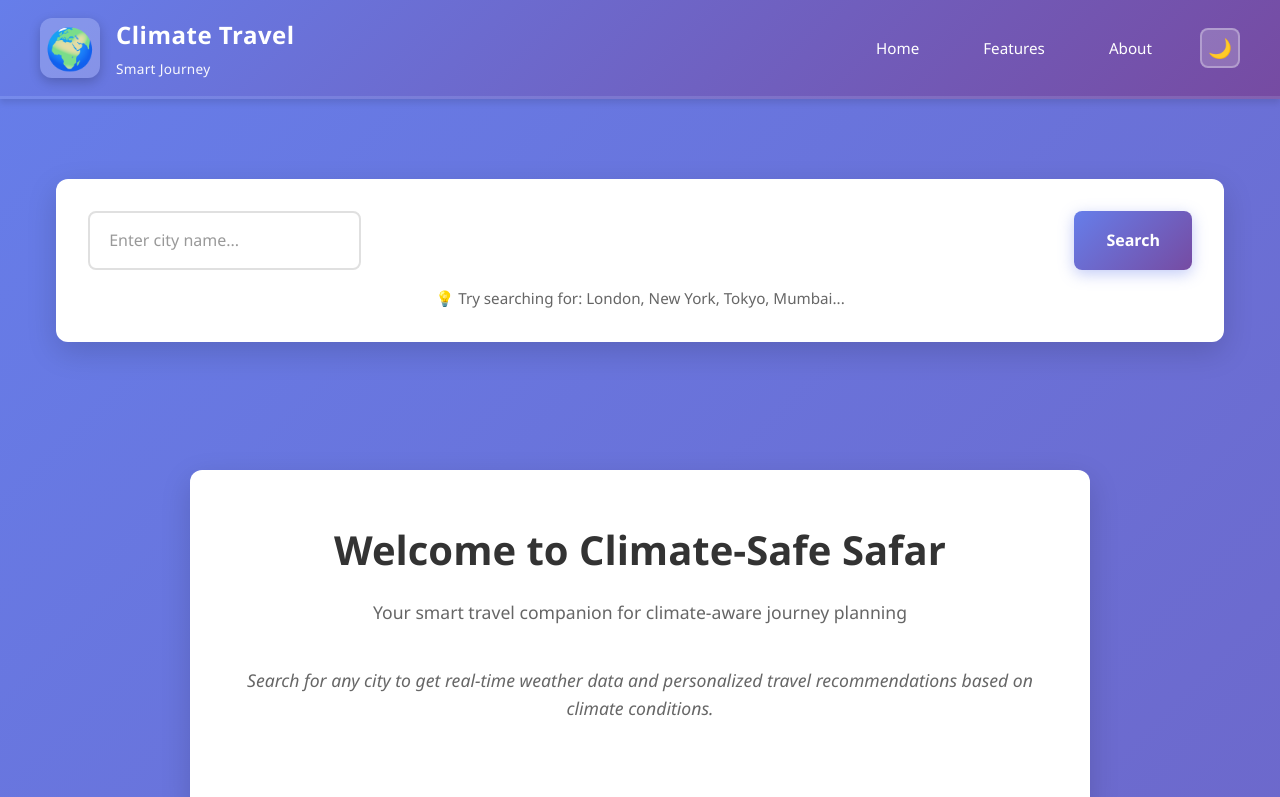
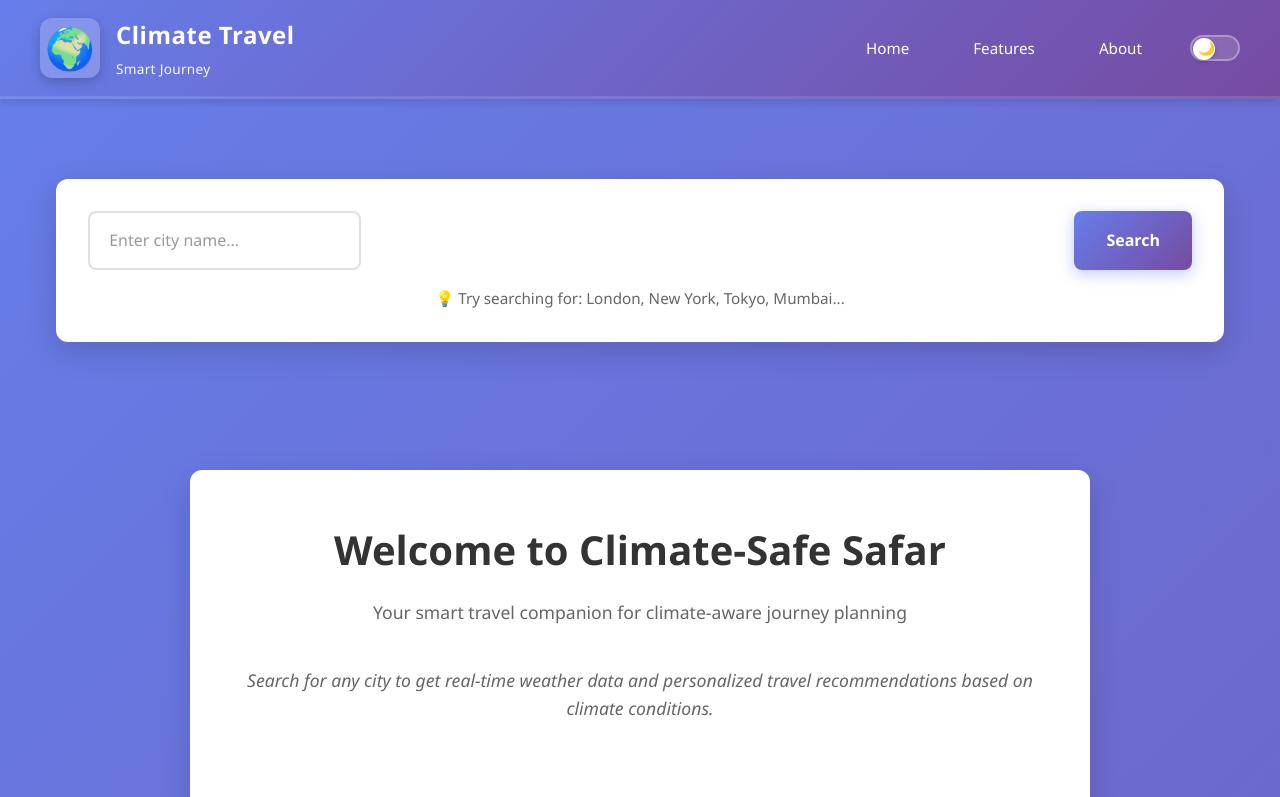
Before and after one commit to mdmuzaffar123/Safe--Safar, a React (Vite) app in the folder Climate-travel/: page / in a window 1280 px wide. Shown: the top 797 px of the page. Built offline with nearby package versions, Linux system fonts and the light colour scheme.

Commit message:
first travel website

```diff
--- a/Climate-travel/src/App.css
+++ b/Climate-travel/src/App.css
@@ -125,25 +125,93 @@ body {
   transform: translateY(-2px);
 }
 
+/* Theme Toggle Slider */
+@keyframes sliderToggleOn {
+  from {
+    transform: translateX(0);
+  }
+  to {
+    transform: translateX(22px);
+  }
+}
+
+@keyframes sliderToggleOff {
+  from {
+    transform: translateX(22px);
+  }
+  to {
+    transform: translateX(0);
+  }
+}
+
 .theme-toggle {
-  background: rgba(255, 255, 255, 0.2);
+  background: rgba(255, 255, 255, 0.15);
   border: 2px solid rgba(255, 255, 255, 0.3);
   color: white;
-  padding: 0.5rem 0.75rem;
-  border-radius: 8px;
-  font-size: 1.2rem;
+  padding: 0;
+  border-radius: 20px;
+  font-size: 0.9rem;
   cursor: pointer;
   transition: all 0.3s ease;
   display: flex;
   align-items: center;
-  justify-content: center;
-  width: 40px;
-  height: 40px;
+  justify-content: flex-start;
+  width: 50px;
+  height: 26px;
+  position: relative;
+  overflow: visible;
+}
+
+.theme-toggle::before {
+  content: '';
+  position: absolute;
+  width: 22px;
+  height: 22px;
+  background: white;
+  border-radius: 50%;
+  top: 1px;
+  left: 1px;
+  transition: transform 0.4s cubic-bezier(0.4, 0.0, 0.2, 1);
+  box-shadow: 0 2px 4px rgba(0, 0, 0, 0.2);
+}
+
+.theme-toggle::after {
+  content: '🌙';
+  position: absolute;
+  left: 6px;
+  font-size: 0.85rem;
+  z-index: 2;
+}
+
+/* Dark Mode Active State */
+.app-container.dark-mode .theme-toggle {
+  background: rgba(102, 126, 234, 0.3);
+  border-color: rgba(102, 126, 234, 0.6);
+}
+
+.app-container.dark-mode .theme-toggle::before {
+  transform: translateX(22px);
+}
+
+.app-container.dark-mode .theme-toggle::after {
+  content: '☀️';
+  left: auto;
+  right: 6px;
 }
 
 .theme-toggle:hover {
-  background: rgba(255, 255, 255, 0.3);
-  transform: scale(1.1) rotate(-20deg);
+  background: rgba(255, 255, 255, 0.25);
+  border-color: rgba(255, 255, 255, 0.5);
+  box-shadow: 0 0 12px rgba(255, 255, 255, 0.3);
+}
+
+.app-container.dark-mode .theme-toggle:hover {
+  background: rgba(102, 126, 234, 0.4);
+  box-shadow: 0 0 12px rgba(102, 126, 234, 0.4);
+}
+
+.theme-toggle:active {
+  transform: scale(1.05);
 }
 
 /* Main Content */
```
